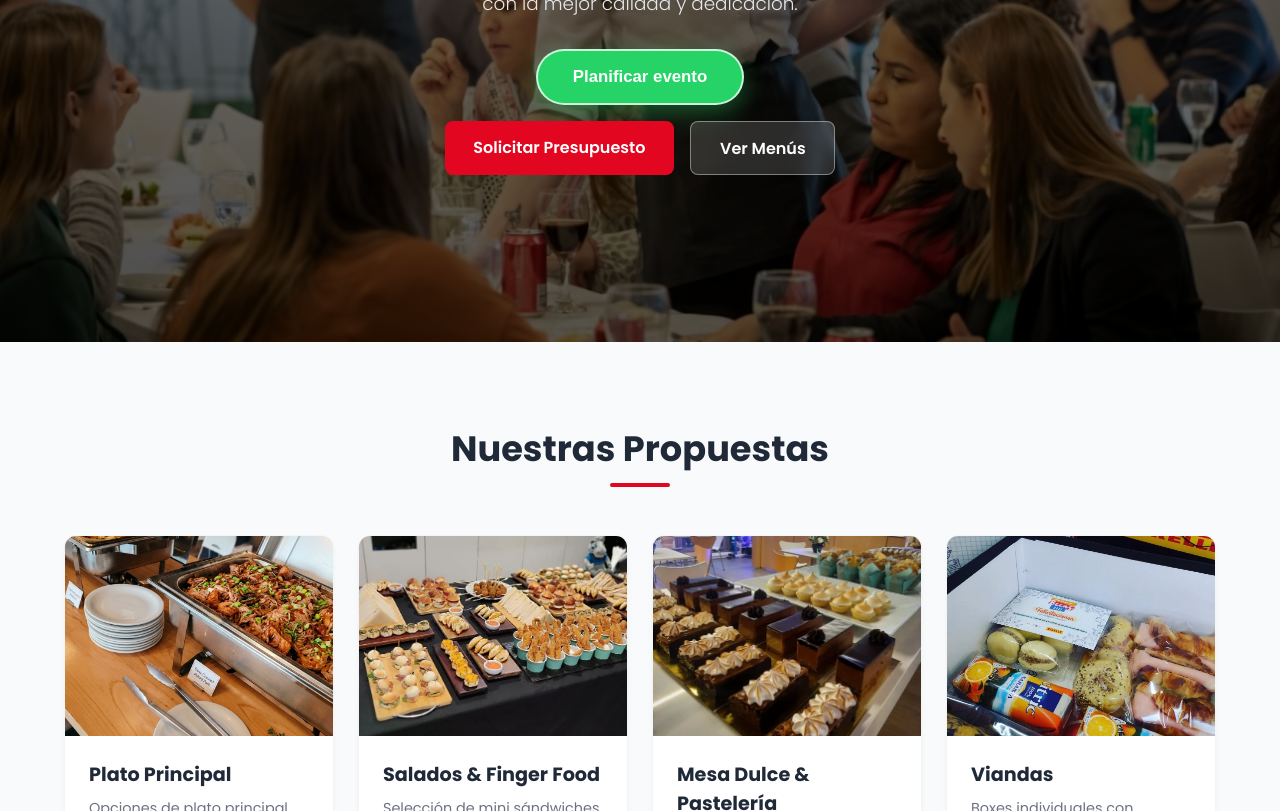
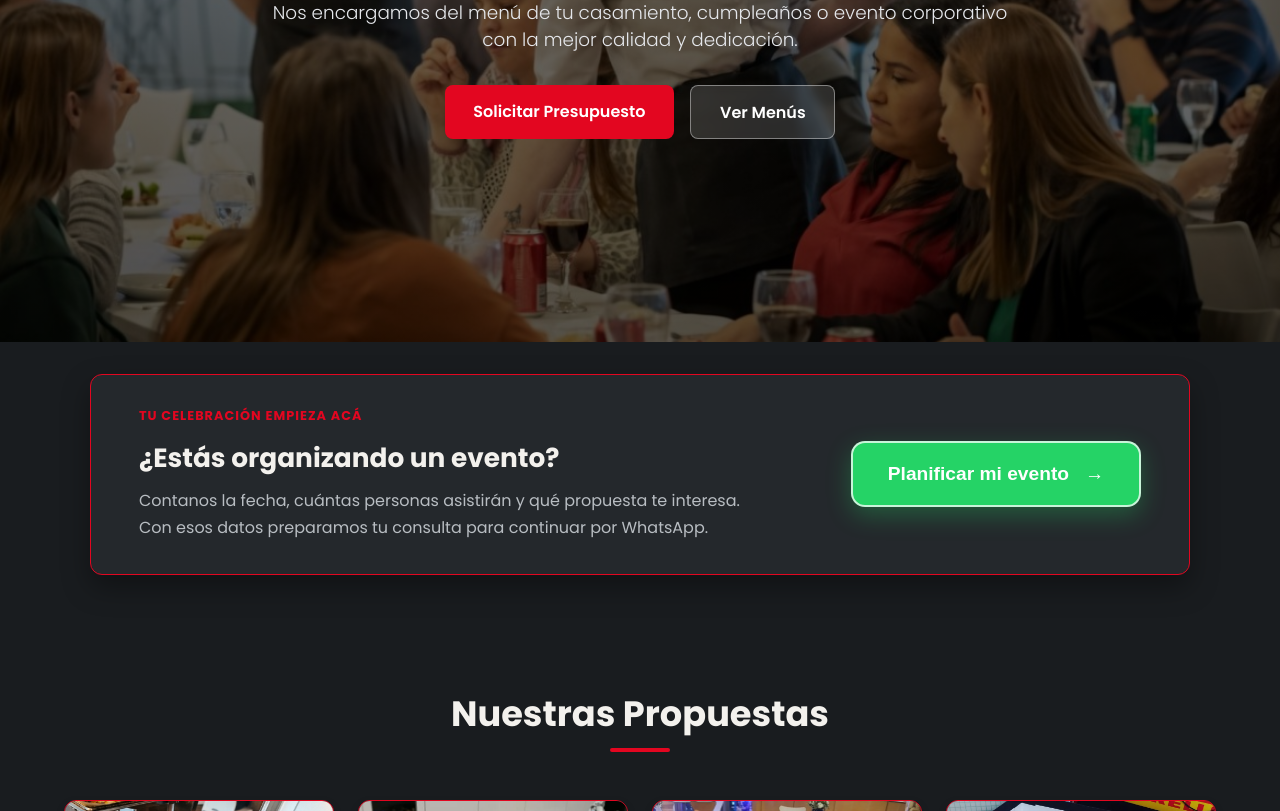
Before and after one commit to Vortexneta/Vortexneta.github.io, a plain HTML site: page index.html in a window 1280 px wide. Shown: the part 463-1274 px from the top of the page. Drawn offline with nearby package versions, Linux system fonts and the light colour scheme; some packages are replaced by stand-ins of ours; a script that the page names is missing.

Commit message:
modified:   index.html 	modified:   scripts.js 	modified:   styles.css

```diff
--- a/index.html
+++ b/index.html
@@ -1,5 +1,5 @@
 <!DOCTYPE html>
-<html lang="es">
+<html lang="es" data-theme="dark">
 <head>
   <meta charset="UTF-8">
   <meta name="viewport" content="width=device-width, initial-scale=1.0">
@@ -30,8 +30,8 @@
       </ul>
     </nav>
     <div class="theme-control">
-      <button class="theme-toggle" id="themeToggle" type="button" aria-label="Activar modo oscuro" aria-pressed="false" title="Modo oscuro"></button>
-      <span class="theme-toggle-icon" id="themeToggleIcon" aria-hidden="true">☀</span>
+      <button class="theme-toggle" id="themeToggle" type="button" aria-label="Activar modo claro" aria-pressed="true" title="Modo claro"></button>
+      <span class="theme-toggle-icon" id="themeToggleIcon" aria-hidden="true">🌙</span>
     </div>
   </header>
 
@@ -40,13 +40,24 @@
     <div class="hero-content">
       <h2>Gastronomía inolvidable para tus momentos especiales</h2>
       <p>Nos encargamos del menú de tu casamiento, cumpleaños o evento corporativo con la mejor calidad y dedicación.</p>
-      <div class="hero-plan-cta">
-        <button class="btn btn-whatsapp btn-plan-event open-event-planner" type="button" aria-haspopup="dialog" aria-controls="eventPlannerModal">Planificar evento</button>
-      </div>
       <div class="hero-buttons">
         <a href="#contacto" class="btn btn-primary">Solicitar Presupuesto</a>
         <a href="#servicios" class="btn btn-secondary">Ver Menús</a>
       </div>
+    </div>
+  </section>
+
+  <section class="event-planner-promo" aria-labelledby="eventPlannerPromoTitle">
+    <div class="event-planner-promo-content">
+      <div class="event-planner-promo-copy">
+        <p class="eyebrow">Tu celebración empieza acá</p>
+        <h2 id="eventPlannerPromoTitle">¿Estás organizando un evento?</h2>
+        <p>Contanos la fecha, cuántas personas asistirán y qué propuesta te interesa. Con esos datos preparamos tu consulta para continuar por WhatsApp.</p>
+      </div>
+      <button class="btn btn-whatsapp btn-plan-event open-event-planner" type="button" aria-haspopup="dialog" aria-controls="eventPlannerModal">
+        <span>Planificar mi evento</span>
+        <span aria-hidden="true">→</span>
+      </button>
     </div>
   </section>
 
--- a/scripts.js
+++ b/scripts.js
@@ -27,7 +27,7 @@ const setTheme = (isDark) => {
   themeToggleIcon.textContent = isDark ? '🌙' : '☀️';
 };
 
-setTheme(savedTheme === 'dark');
+setTheme(savedTheme !== 'light');
 themeToggle.addEventListener('click', () => {
   const isDark = document.documentElement.dataset.theme !== 'dark';
   setTheme(isDark);
--- a/styles.css
+++ b/styles.css
@@ -380,12 +380,8 @@ html[data-theme="dark"] .chef-profile {
   background-color: #24282c;
 }
 
-html[data-theme="dark"] .card,
 html[data-theme="dark"] .service-modal-item {
-  border-color: #383d42;
-}
-
-html[data-theme="dark"] .service-modal-item {
+  border-color: var(--primary-color);
   background-color: #2b2f33;
 }
 
@@ -428,18 +424,55 @@ html[data-theme="dark"] .service-modal-item-media:not(.has-image) {
   justify-content: center;
 }
 
-.hero-plan-cta {
+.event-planner-promo {
+  padding: 2rem 1.5rem;
+  background-color: var(--bg-light);
+}
+
+.event-planner-promo-content {
+  max-width: 1100px;
+  margin: 0 auto;
+  padding: 2rem clamp(1.5rem, 4vw, 3rem);
   display: flex;
-  justify-content: center;
-  margin-bottom: 1rem;
+  align-items: center;
+  justify-content: space-between;
+  gap: 2rem;
+  background-color: var(--white);
+  border: 1px solid var(--primary-color);
+  border-radius: var(--border-radius);
+  box-shadow: var(--shadow-lg);
+}
+
+html[data-theme="dark"] .event-planner-promo-content {
+  background-color: #24282c;
+}
+
+.event-planner-promo-copy {
+  max-width: 620px;
+}
+
+.event-planner-promo-copy h2 {
+  margin-bottom: 0.6rem;
+  font-size: 1.65rem;
+}
+
+.event-planner-promo-copy > p:last-child {
+  color: var(--text-muted);
+  line-height: 1.7;
 }
 
 .btn-plan-event {
-  padding: 1rem 2.2rem;
+  display: inline-flex;
+  min-width: 290px;
+  align-items: center;
+  justify-content: center;
+  gap: 1rem;
+  padding: 1.25rem 2rem;
   border: 2px solid rgba(255, 255, 255, 0.75);
-  border-radius: 999px;
-  box-shadow: 0 8px 24px rgba(37, 211, 102, 0.35);
-  font-size: 1.05rem;
+  border-radius: 14px;
+  box-shadow: 0 8px 24px rgba(37, 211, 102, 0.3);
+  font-size: 1.2rem;
+  font-weight: 700;
 }
 
 .btn-plan-event:hover,
@@ -464,7 +497,7 @@ html[data-theme="dark"] .service-modal-item-media:not(.has-image) {
   overflow: hidden;
   box-shadow: var(--shadow-sm);
   transition: var(--transition);
-  border: 1px solid #f3f4f6;
+  border: 1px solid var(--primary-color);
   min-height: 460px;
 }
 
@@ -479,6 +512,13 @@ html[data-theme="dark"] .service-modal-item-media:not(.has-image) {
 
 .service-card:hover,
 .service-card:focus-visible {
+  background-color: var(--primary-color);
+  border-color: var(--primary-color);
+  color: var(--white);
+}
+
+html[data-theme="dark"] .service-card:hover,
+html[data-theme="dark"] .service-card:focus-visible {
   background-color: var(--primary-color);
   border-color: var(--primary-color);
   color: var(--white);
@@ -541,6 +581,7 @@ html[data-theme="dark"] .service-modal-item-media:not(.has-image) {
   overflow-y: auto;
   padding: clamp(2rem, 5vw, 4rem);
   background-color: var(--white);
+  border: 1px solid var(--primary-color);
   border-top: 8px solid var(--primary-color);
   border-radius: var(--border-radius);
   box-shadow: 0 24px 70px rgba(0, 0, 0, 0.28);
@@ -592,7 +633,7 @@ html[data-theme="dark"] .service-modal-item-media:not(.has-image) {
   gap: 1rem;
   align-items: center;
   padding: 0.75rem;
-  border: 1px solid #f3f4f6;
+  border: 1px solid var(--primary-color);
   border-radius: var(--border-radius);
   background-color: #fffafa;
 }
@@ -721,6 +762,7 @@ html[data-theme="dark"] .service-modal-item-media:not(.has-image) {
 
 .chef-image-wrapper {
   overflow: hidden;
+  border: 1px solid var(--primary-color);
   border-radius: var(--border-radius);
   box-shadow: var(--shadow-lg);
   transition: var(--transition);
@@ -975,6 +1017,7 @@ html[data-theme="dark"] .service-modal-item-media:not(.has-image) {
   max-height: calc(100vh - 2.5rem);
   overflow-y: auto;
   padding: clamp(1.5rem, 5vw, 3rem);
+  border: 1px solid var(--primary-color);
   border-top: 8px solid var(--primary-color);
   border-radius: var(--border-radius);
   background-color: var(--white);
@@ -1204,6 +1247,16 @@ html[data-theme="dark"] .event-planner-field textarea {
     flex-direction: column;
   }
 
+  .event-planner-promo-content {
+    flex-direction: column;
+    text-align: center;
+  }
+
+  .btn-plan-event {
+    width: 100%;
+    min-width: 0;
+  }
+
   .gallery-grid {
     grid-template-columns: repeat(auto-fill, minmax(150px, 1fr));
   }
```
